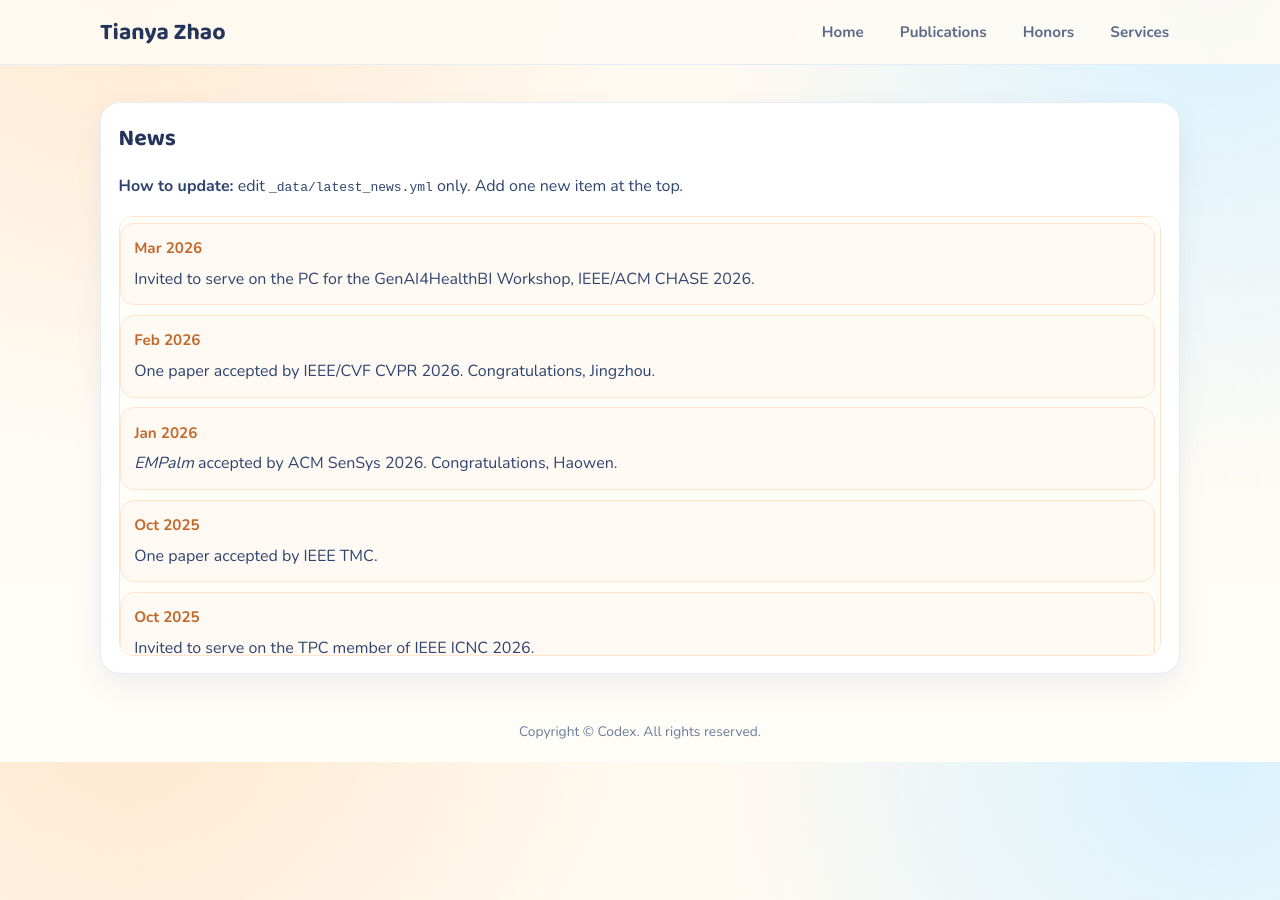
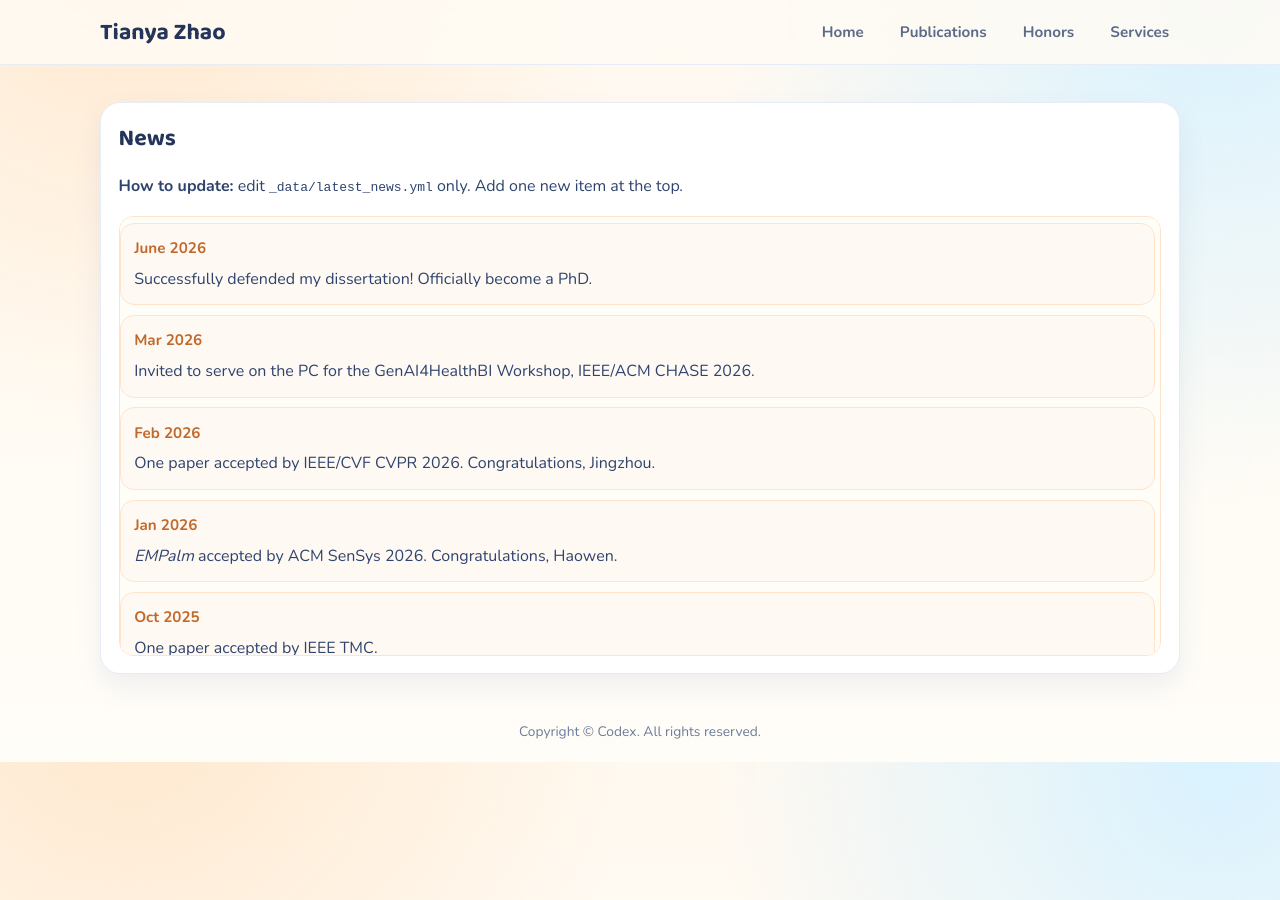
Before and after one commit to Tianyaz97/Tianyaz97.github.io, a Jekyll site: the page built from _pages/news.md, in a window 1280 px wide. Built offline with Jekyll 4.4.1, drawn with Linux system fonts in a browser that asks for light colours.

Commit message:
update info

```diff
--- a/_data/latest_news.yml
+++ b/_data/latest_news.yml
@@ -1,3 +1,5 @@
+- date: "June 2026"
+  content: "Successfully defended my dissertation! Officially become a PhD."
 - date: "Mar 2026"
   content: "Invited to serve on the PC for the GenAI4HealthBI Workshop, IEEE/ACM CHASE 2026."
 - date: "Feb 2026"
```
Also changed, not shown: _pages/about.md (+1 -1 lines), _pages/services.md (+1 -0 lines).
